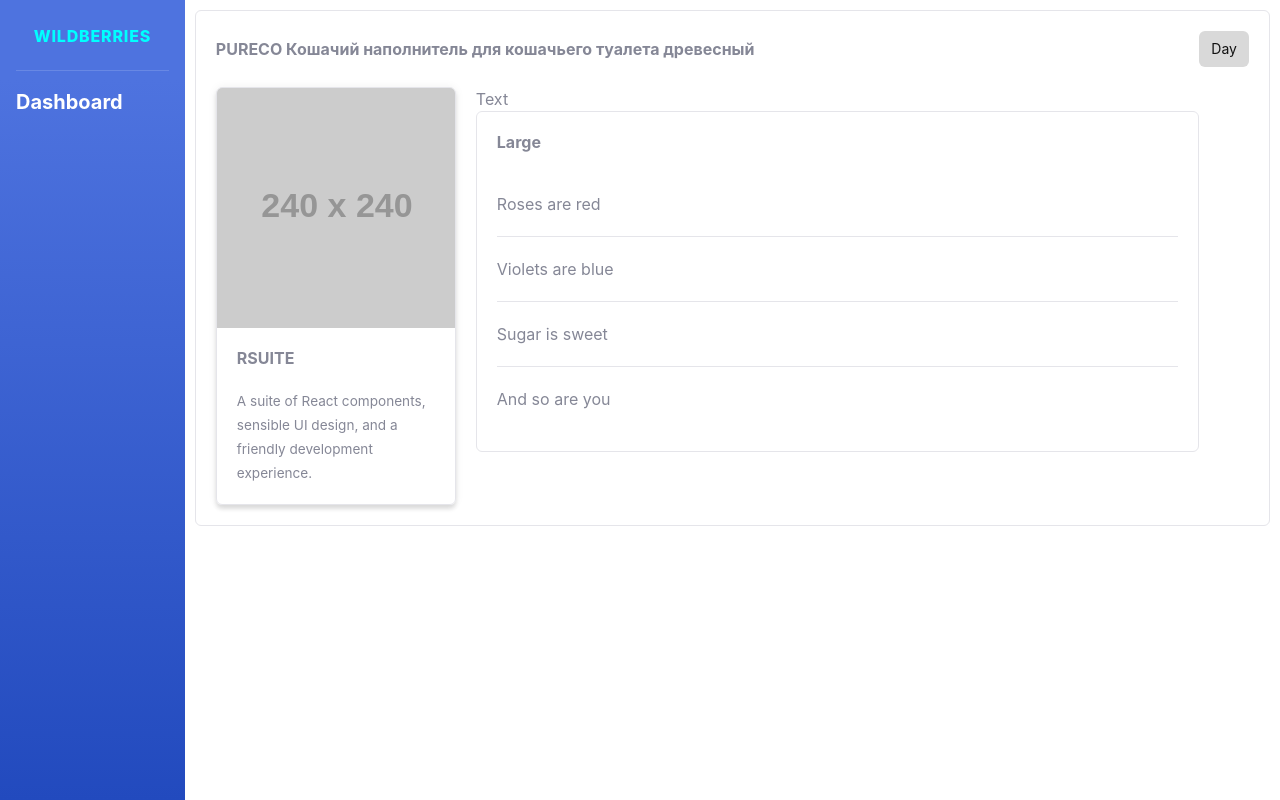
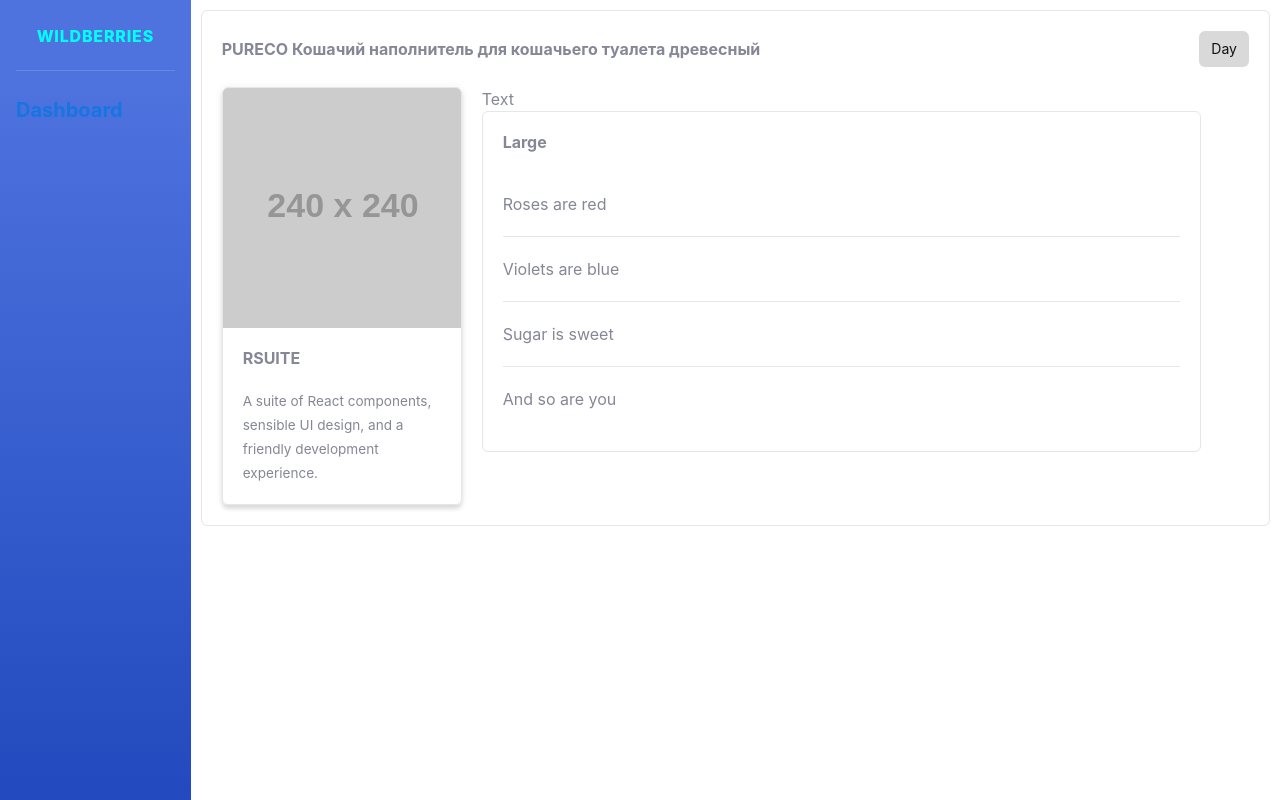
Before and after one commit to nexorqk/admin-storage-client, a React (Create React App) app: page / in a window 1280 px wide. Built offline with nearby package versions, Linux system fonts and the light colour scheme.

Commit message:
fix styles

```diff
--- a/src/views/Panel/Panel.module.scss
+++ b/src/views/Panel/Panel.module.scss
@@ -13,7 +13,7 @@
     background-size: cover;
 }
 .sidebar {
-    width: 13.5rem;
+    width: 14rem;
     min-height: 100vh;
 }
 
@@ -42,7 +42,14 @@
 }
 
 .navItem {
+    font-size: 1.25rem;
+    font-weight: 700;
     color: #fff;
-    font-weight: 700;
-    font-size: 1.25rem;
+    margin-top: .5rem ;
 }
+
+.navItem:hover{
+    background: #899ace;
+    transition: all .5s;
+    cursor: pointer;
+}
--- a/src/views/Panel/index.tsx
+++ b/src/views/Panel/index.tsx
@@ -1,4 +1,4 @@
-import styles from './Panel.module.scss'
+import styles from './Panel.module.scss';
 
 const Panel = () => {
     return (
@@ -9,13 +9,14 @@
                 <a className={`${styles.sidebarBrand}`}>WildBerries</a>
                 <hr className={styles.sidebarDivider} />
                 <li className={styles.navItem}>
-                    <a className={`${styles.navLink} ${styles.navItem}`}>
+                    <a className={styles.navLink}>
+                        <i className='fas fa-fw fa-tachometer-alt' />
                         Dashboard
                     </a>
                 </li>
             </ul>
         </>
-    )
+  )
 }
 
 export default Panel
```
Also changed, not shown: 1 other file (tests, documents, lock files or other folders).
